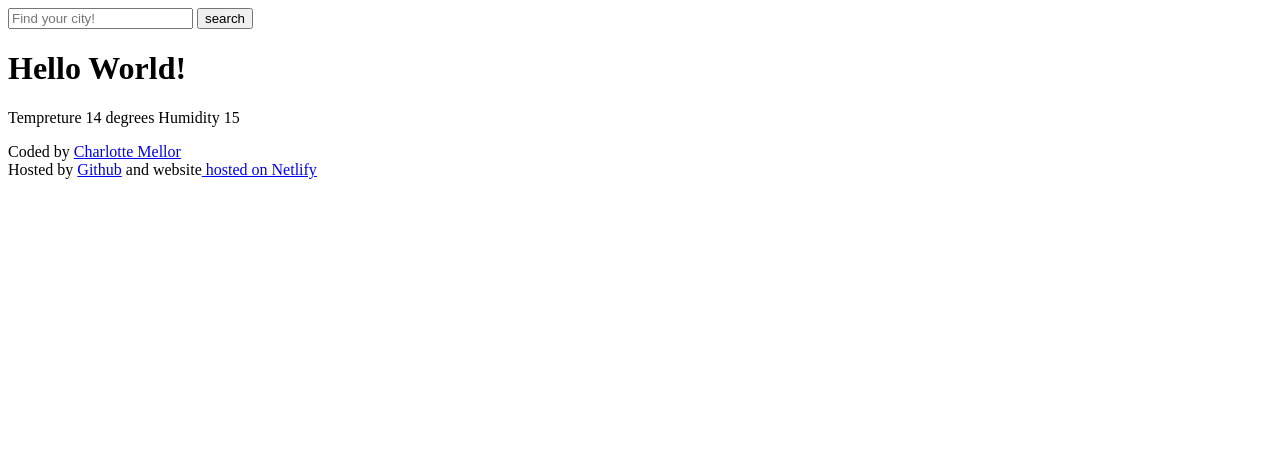
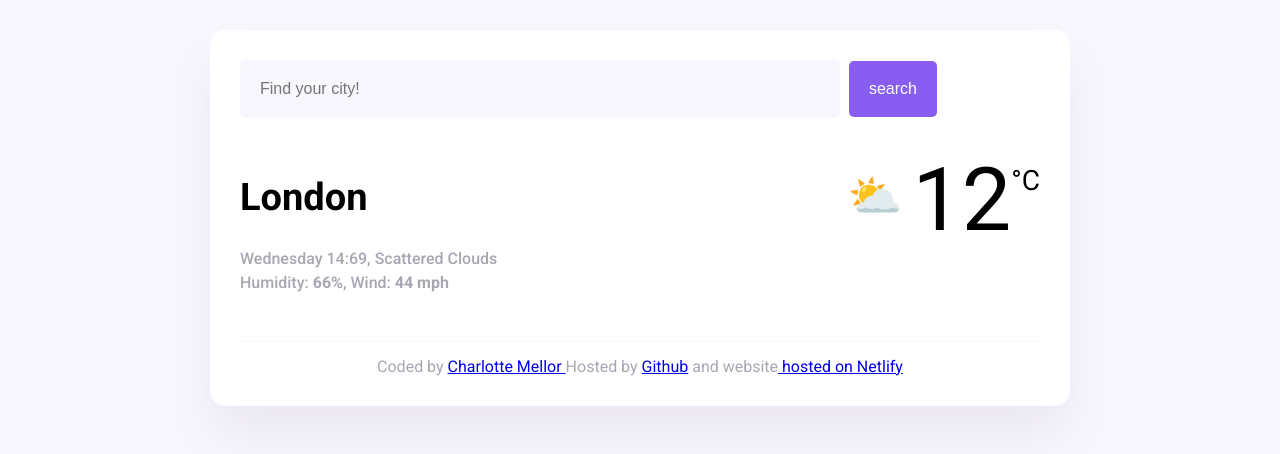
Before and after one commit to Mellor67/The-Weather, a plain HTML site: page index.html in a window 1280 px wide. Drawn offline with Linux system fonts and the light colour scheme.

Commit message:
Adding Basic Styling

```diff
--- a/index.html
+++ b/index.html
@@ -3,25 +3,44 @@
 <head>
     <meta charset="UTF-8">
     <meta name="viewport" content="width=device-width, initial-scale=1.0">
+    <link rel="preconnect" href="https://fonts.googleapis.com" />
+    <link rel="preconnect" href="https://fonts.gstatic.com" crossorigin />
+    <link
+      href="https://fonts.googleapis.com/css2?family=Roboto:ital,wght@0,100;0,400;0,500;0,700;0,900;1,100;1,300;1,400;1,500;1,700;1,900&display=swap"
+      rel="stylesheet"
+    />
+    <link rel="stylesheet" href="style.css" />
     <title>My Weather</title>
 </head>
 <body>
+    <div class="Main-Article">
    <header>
     <form>
-        <input type="search" placeholder="Find your city!" required>
-        <input type="submit" value="search"/>
-    <h1>Hello World!
-    </h1>
+        <input class="search" type="search" placeholder="Find your city!" required>
+        <input class="search-button" type="submit" value="search"/>
+    </form>
+   </header>
     <main>
-        <p>
-            Tempreture 14 degrees
-            Humidity 15
-        </p>
+      <div class="data">
+            <div>
+            <h1 class="weather-city">London</h1>
+            <p class="weather-details">
+                    Wednesday 14:69, Scattered Clouds
+                    <br />
+                    Humidity: <strong>66%</strong>, Wind: <Strong>44 mph</Strong>
+            </p>
+            </div>
+            <div class="weather-temp">
+                <div class="Temp-icon"> ⛅ </div>
+                <div class="weather-temp-value"> 12 </div>
+                <div class="weather-temp-unit">°C</div>
+            </div>
+
+        </div>
     </main>
 
-    <footer>Coded by
-        <a href="https://github.com/Mellor67" target="_blank">
-            Charlotte Mellor
-        </a></footer> Hosted by <a href="https://app.netlify.com/start/repos" target="_blank">Github</a> and website<a href="https://app.netlify.com/start/repos" target="_blank"> hosted on Netlify</a>
-</body>
+
+    <footer> Coded by <a href="https://github.com/Mellor67" target="_blank">Charlotte Mellor  </a> Hosted by <a href="https://app.netlify.com/start/repos" target="_blank">Github</a> and website<a href="https://app.netlify.com/start/repos" target="_blank"> hosted on Netlify</a></footer>
+    </div>
+    </body>
 </html>
--- /dev/null
+++ b/style.css
@@ -0,0 +1,90 @@
+body {
+    background: #f9f7fe;
+    font-family: "Roboto", sans-serif;
+  }
+
+.Main-Article {
+    background: white;
+    max-width:800px;
+    border-radius: 16px;
+    margin: 30px auto;
+    padding: 30px;
+    box-shadow: 0 30px 50px rgba(65, 50, 100, 0.08);
+
+}
+.search{
+    background-color: #f9f7fe;
+    border: none;
+    color: rgba(39, 33, 66, 0.4);
+    font-size: 16px;
+    padding: 20px;
+    width: 75%;
+    border-radius: 6px;
+  }
+
+  .search-button {
+    margin-left: 5px;
+    font-size: 16px;
+    background-color: #885df1;
+    color: white;
+    border: none;
+    padding: 20px;
+    line-height: 1;
+    border-radius: 5px;
+  }
+
+  main {
+    padding: 30px 0;
+  }
+
+  .data {
+    display: flex;
+    justify-content: space-between;
+
+  }
+
+  .weather-city
+  {
+    margin-top: o;
+    font-size: 38px;
+    line-height: 48px;
+
+  }
+  .weather-details {
+    font-size: 16px;
+    color: rgba(39, 33, 66, 0.4);
+    line-height: 24px;
+    font-weight: 500;
+  }
+
+  .weather-temp{
+    display: flex;
+
+  }
+  .weather-temp-value{
+    font-size: 88px;
+    font-size: bold;
+    margin-left: 10px;
+
+
+  }
+  .Temp-icon{
+    font-size: 44px;
+    margin-top: 22px;
+
+  }
+
+.weather-temp-unit{
+    font-size: 28px;
+    margin-top: 16px;
+}
+.weather-details strong {
+    colour: #f65282;
+}
+  footer {
+    border-top: 1px solid #f9f7fe;
+    text-align: center;
+    padding-top: 15px;
+
+    color: rgba(39, 33, 66, 0.4);
+  }
```
